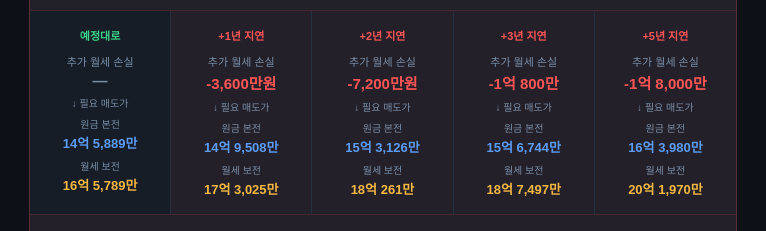
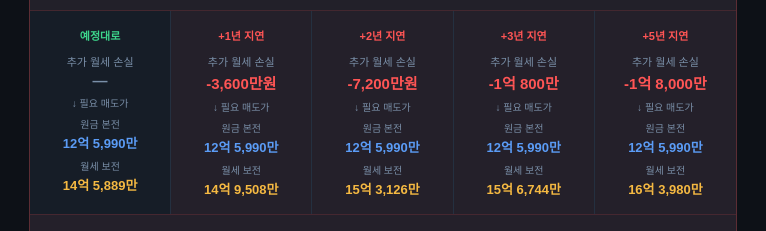
Before and after one commit to jjanggoodbay/redev, a plain HTML site: page redev_building_v2.html in a window 1280 px wide. Shown: the part 3120-3351 px from the top of the page, 257-1023 px from the left. Drawn offline with Linux system fonts and the light colour scheme.

Commit message:
Add files via upload

```diff
--- a/redev_building_v2.html
+++ b/redev_building_v2.html
@@ -610,10 +610,11 @@ function calc(){
   // ━━━ 공사 지연 시뮬 ━━━
   const dg = el("delay_grid"); dg.innerHTML="";
   [0,1,2,3,5].forEach(extra=>{
-    const addRent = rentTotal * 12 * extra;
-    const newTotal = totalRentLoss + addRent;
-    const newBeRent = (right + fixedCosts + addRent + newTotal - reserved) / 0.995;
-    const newBeCapital = (right + fixedCosts + addRent - reserved) / 0.995;
+    const addRent    = rentTotal * 12 * extra;  // 추가 월세 손실
+    // 원금 본전: 현금 지출 비용만 (월세 제외) → 지연돼도 cashCosts는 동일
+    const newBeCapital = beCapital;
+    // 월세 보전: 기존 월세손실 + 추가 월세손실
+    const newBeRent  = (right + cashCosts + totalRentLoss + addRent - reserved) / 0.995;
 
     const col = document.createElement("div");
     col.className = "delay-col" + (extra>0?" active":"");
```
